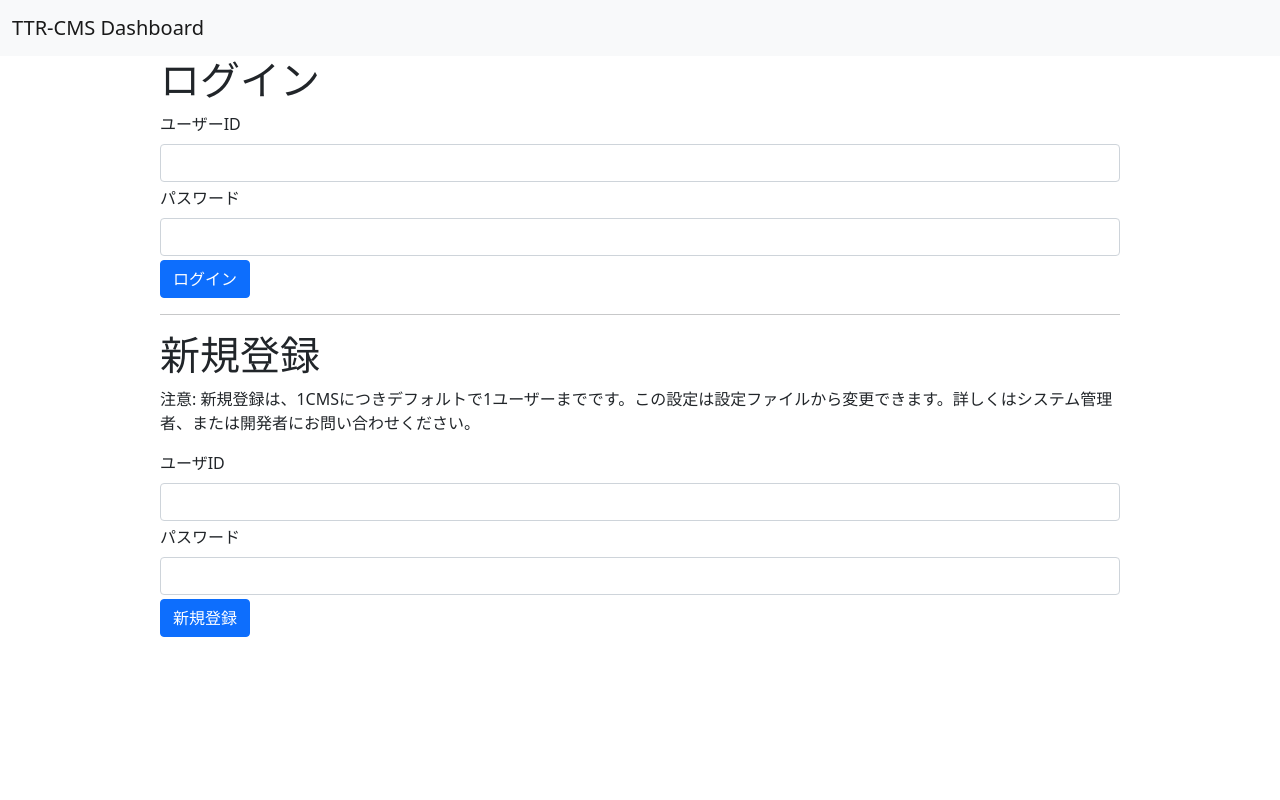
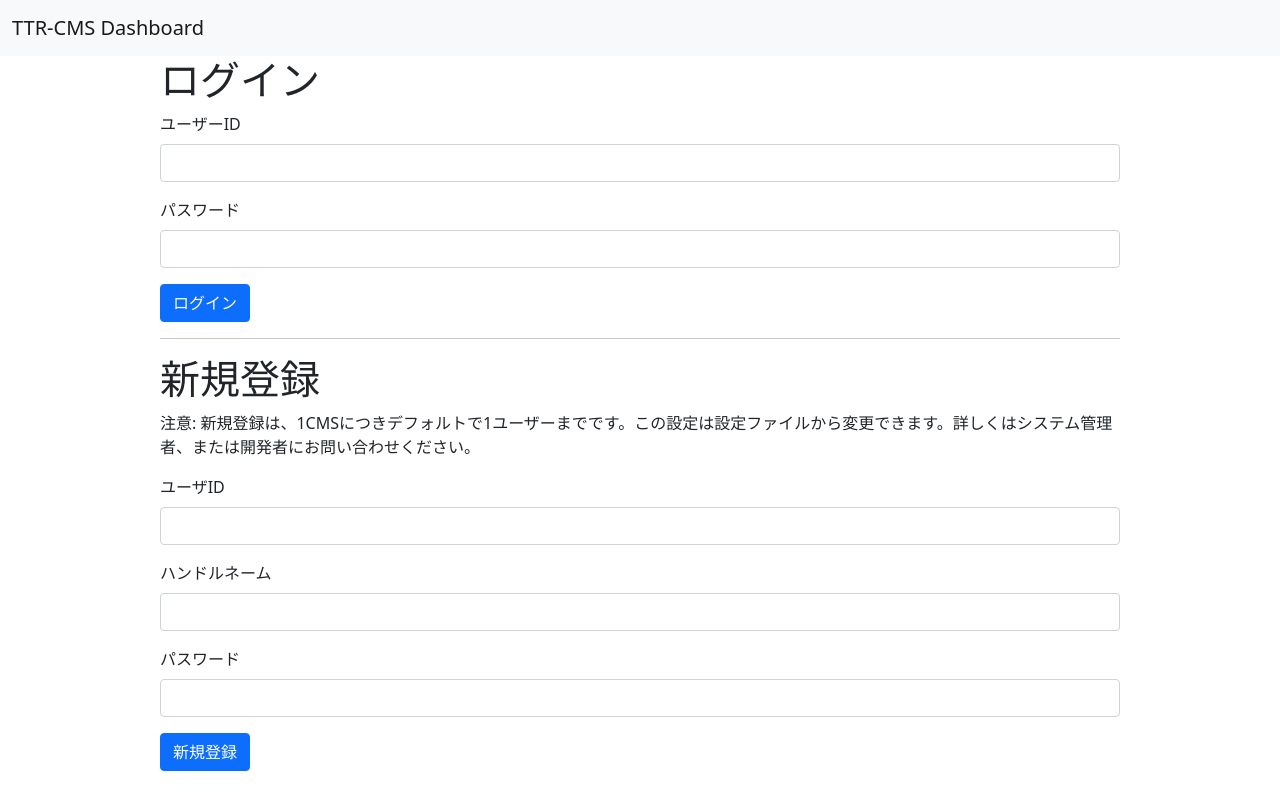
Before and after one commit to 49372s/TTR-CMS, a PHP site: page /dashboard/login.php in a window 1280 px wide. Run offline with PHP 8.4, Linux system fonts and the light colour scheme.

Commit message:
fix: add handlename form

```diff
--- a/dashboard/login.php
+++ b/dashboard/login.php
@@ -28,11 +28,11 @@ if(loginCheck()){
         <div class="w-75 ms-auto me-auto">
             <h1>ログイン</h1>
             <form id="login">
-                <div class="mb-1">
+                <div class="mb-3">
                     <label for="user" class="form-label">ユーザーID</label>
                     <input type="text" class="form-control" id="user" name="user">
                 </div>
-                <div class="mb-1">
+                <div class="mb-3">
                     <label for="pwd" class="form-label">パスワード</label>
                     <input type="password" name="pwd" id="pwd" class="form-control">
                 </div>
@@ -42,11 +42,15 @@ if(loginCheck()){
             <h1>新規登録</h1>
             <p>注意: 新規登録は、1CMSにつきデフォルトで1ユーザーまでです。この設定は設定ファイルから変更できます。詳しくはシステム管理者、または開発者にお問い合わせください。</p>
             <form id="regist">
-                <div class="mb-1">
+                <div class="mb-3">
                     <label for="ru" class="form-label">ユーザID</label>
                     <input type="text" name="user" id="ru" class="form-control">
                 </div>
-                <div class="mb-1">
+                <div class="mb-3">
+                    <label for="hn" class="form-label">ハンドルネーム</label>
+                    <input type="text" name="handle" id="hn" class="form-control">
+                </div>
+                <div class="mb-3">
                     <label for="rp" class="form-label">パスワード</label>
                     <input type="password" name="pwd" id="rp" class="form-control">
                 </div>
```
